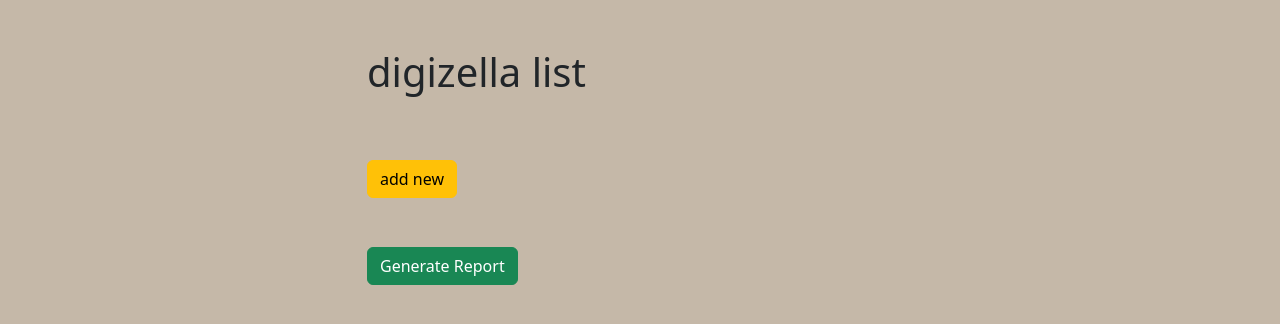
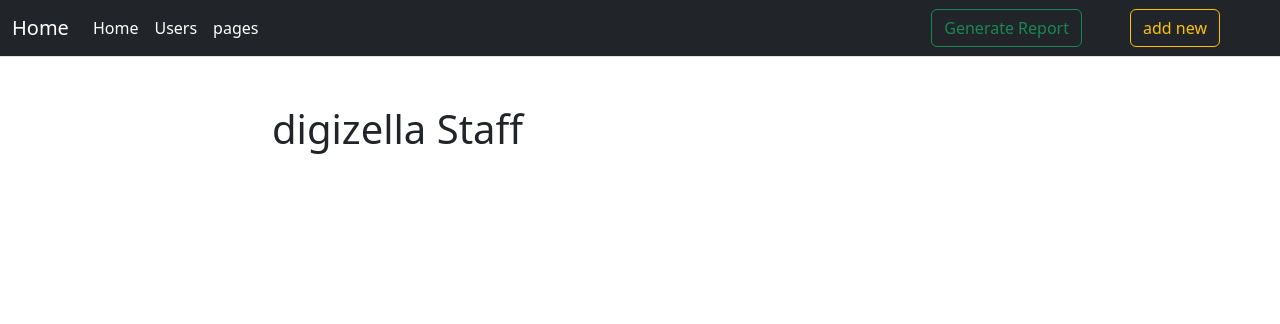
Before and after one commit to Omarmoatz/Digizilla, a Django app: page /odoo/ in a window 1280 px wide. Shown: the top 324 px of the page. Run offline with Django 5.2, Linux system fonts and the light colour scheme; data that the repository does not hold is empty; some libraries are stand-ins or nearby versions.

Commit message:
update digizilla list page

```diff
--- a/odoo/templates/odoo/digizilla_list.html
+++ b/odoo/templates/odoo/digizilla_list.html
@@ -6,33 +6,49 @@
     <meta name="viewport" content="width=device-width, initial-scale=1.0">
     <title>digizella</title>
     <link rel="stylesheet" href="{% static 'css/bootstrap.min.css' %}">
-    <style>
-        body{
-            background-color: rgba(86, 47, 0, 0.34);
-        }
-    </style>
 </head>
 <body>
+    <div class="">
+        <nav class="navbar bg-dark border-bottom border-body navbar-expand-lg ">
+            <div class="container-fluid">
+                <a class="navbar-brand text-white" href="#">Home</a>
+            <button class="navbar-toggler" type="button" data-bs-toggle="collapse" data-bs-target="#navbarSupportedContent" aria-controls="navbarSupportedContent" aria-expanded="false" aria-label="Toggle navigation">
+                <span class="navbar-toggler-icon"></span>
+            </button>
+            <div class="collapse navbar-collapse" id="navbarSupportedContent">
+                <ul class="navbar-nav me-auto mb-2 mb-lg-0">
+                    <li class="nav-item">
+                        <a class="nav-link active text-white" aria-current="page" href="#">Home</a>
+                    </li>
+                    <li class="nav-item">
+                        <a class="nav-link text-white" href="#">Users</a>
+                    </li>
+                    <li class="nav-item">
+                        <a class="nav-link text-white" >pages</a>
+                    </li>
+                </ul>
+                <div class="d-flex">
+                    <a href="{% url 'odoo:digizilla_pdf' %}" class="btn btn-outline-success">Generate Report</a>
+                    <a href="{% url 'odoo:add' %}" class="btn btn-outline-warning mx-5">add new</a><br>
+                </div>
+            </div>
+            </div>
+        </nav>
+    </div>
     <div class="container">
         <div class="row">
-            <div class="col-6 mx-auto mt-5">
-                <h1>digizella list</h1>
-                <h3>
+            <div class="col-8 mx-auto mt-5">
+                <h1>digizella Staff</h1>
+                {% for item in digizilla_list %}
+                    <div class="card w-75 mb-3">
+                        <div class="card-body">
+                          <h5 class="card-title">{{ item.name }}</h5>
+                          <p class="card-text">{% lorem 1 b random %}</p>
+                          <a href="{% url 'odoo:detail' item.id %}" class="btn btn-primary">Details</a>
+                        </div>
+                      </div>
+                {% endfor %}
 
-                    <ul>
-                        {% for item in digizilla_list %}
-                        <li>{{ item.name }}</li>
-                        <a href="{% url 'odoo:detail' item.id %}">see details</a>
-                        {% endfor %}
-                    </ul>
-                    <a href="{% url 'odoo:add' %}">
-                        <button type="button" class="btn btn-warning mt-5 mb-5">add new</button>
-                    </a><br>
-                    <a href="{% url 'odoo:digizilla_pdf' %}">
-                        <button type="button" class="btn btn-success">Generate Report</button>
-                    </a>
-
-                </h3>
             </div>
         </div>
     </div>
```
